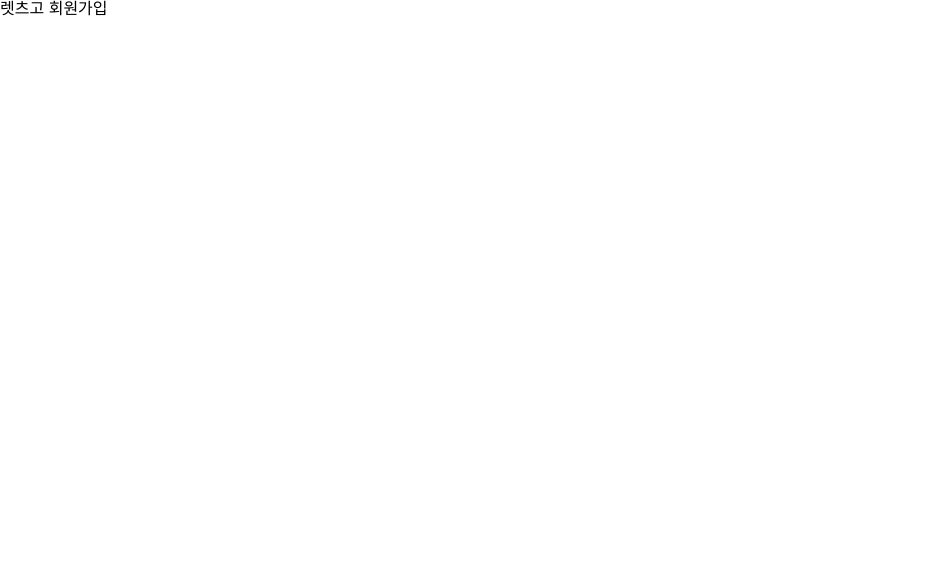
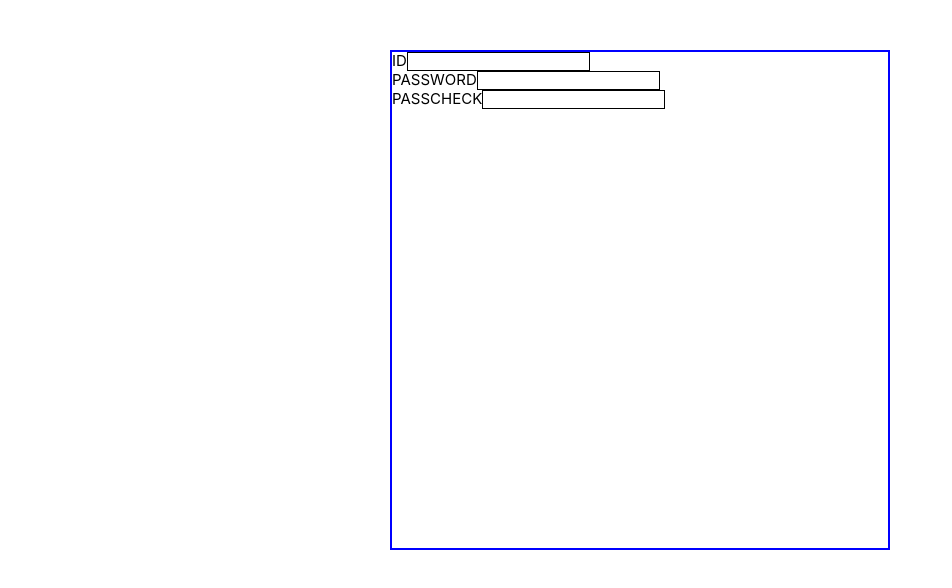
Before and after one commit to dlsxody1/Next-tutorial, a Next.js app: page /signup in a window 1280 px wide. Shown: the top 588 px of the page, without its empty margins (0-952 px from the left). Built offline with nearby package versions, Linux system fonts and the light colour scheme.

Commit message:
signup layout  구성 중

```diff
--- a/pages/signup.tsx
+++ b/pages/signup.tsx
@@ -1,7 +1,49 @@
 import React from "react";
+import styled from "styled-components";
 
 const signup = () => {
-  return <div>렛츠고 회원가입</div>;
+  return (
+    <Wrapper>
+      <Container>
+        <div>
+          <SignupLabel>ID</SignupLabel>
+          <IdInput type="text" />
+        </div>
+        <div>
+          <SignupLabel>PASSWORD</SignupLabel>
+          <PasswordInput type="password" />
+        </div>
+
+        <div>
+          <SignupLabel>PASSCHECK</SignupLabel>
+          <PasswordCheck type="password" />
+        </div>
+      </Container>
+    </Wrapper>
+  );
 };
 
 export default signup;
+
+const Wrapper = styled.div`
+  height: 600px;
+  ${({ theme }) => theme.flexMixin("center", "center")};
+`;
+
+const Container = styled.div`
+  flex-direction: row;
+  border: 2px solid blue;
+  width: 500px;
+  height: 500px;
+`;
+
+const SignupLabel = styled.label`
+  font-size: 15px;
+`;
+const IdInput = styled.input`
+  border: 1px solid black;
+`;
+
+const PasswordInput = styled(IdInput)``;
+
+const PasswordCheck = styled(IdInput)``;
```
Also changed, not shown: pages/dashboard.tsx (added, +7 -0 lines), pages/index.tsx (+15 -3 lines).
